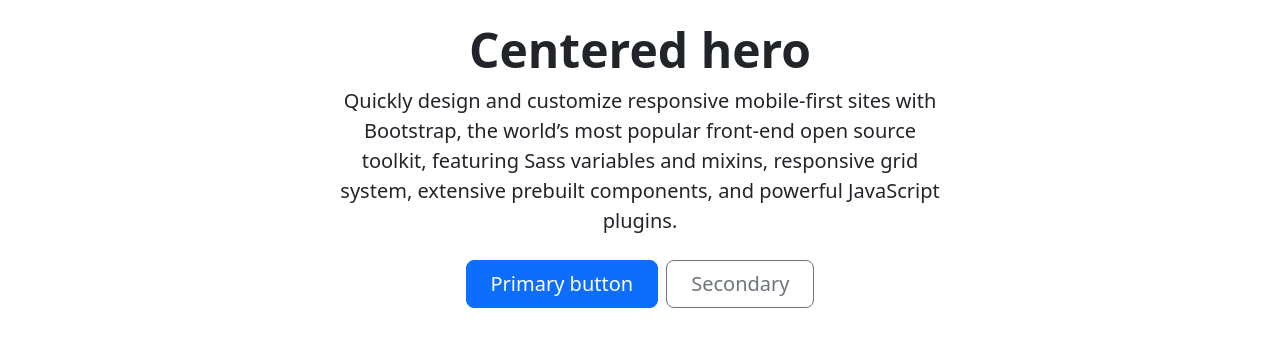
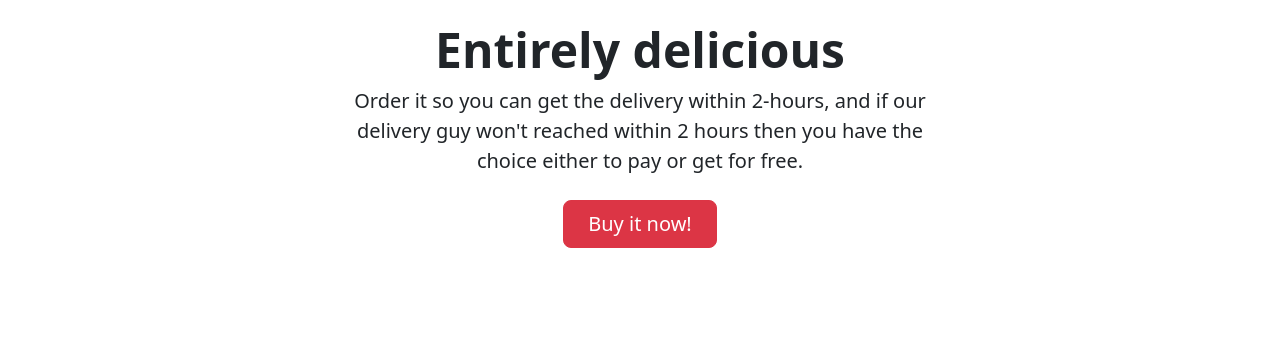
Before and after one commit to SyedxRohan/WebProject, a plain HTML site: page index.html in a window 1280 px wide. Shown: the part 578-924 px from the top of the page. Drawn offline with nearby package versions, Linux system fonts and the light colour scheme.

Commit message:
Feature modified

```diff
--- a/index.html
+++ b/index.html
@@ -88,13 +88,12 @@
 
     <div class="px-4 py-5 my-5 text-center">
         <img class="d-block mx-auto mb-4 rounded-circle" src="https://source.unsplash.com/72x57/?Apple" alt="" width="72" height="57">
-        <h1 class="display-5 fw-bold">Centered hero</h1>
+        <h1 class="display-5 fw-bold">Entirely delicious</h1>
         <div class="col-lg-6 mx-auto">
-          <p class="lead mb-4">Quickly design and customize responsive mobile-first sites with Bootstrap, the world’s most popular front-end open source toolkit, featuring Sass variables and mixins, responsive grid system, extensive prebuilt components, and powerful JavaScript plugins.</p>
+          <p class="lead mb-4">Order it so you can get the delivery within 2-hours, and if our delivery guy won't reached within 2 hours then you have the choice either to pay or get for free.</p>
           <div class="d-grid gap-2 d-sm-flex justify-content-sm-center">
-            <button type="button" class="btn btn-primary btn-lg px-4 gap-3">Primary button</button>
-            <button type="button" class="btn btn-outline-secondary btn-lg px-4">Secondary</button>
-          </div>
+            <button type="button" class="btn btn-danger btn-lg px-4 gap-3">Buy it now!</button>
+            </div>
         </div>
       </div>
 
```
